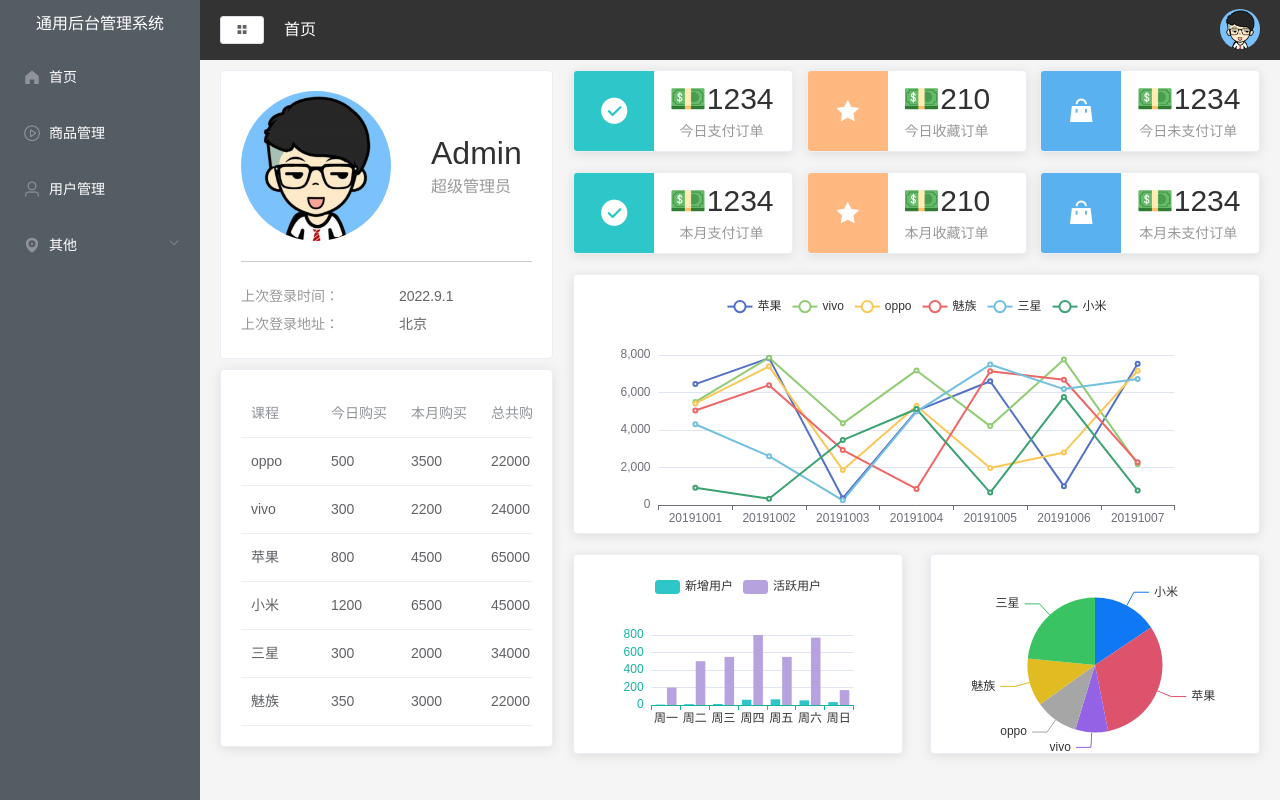
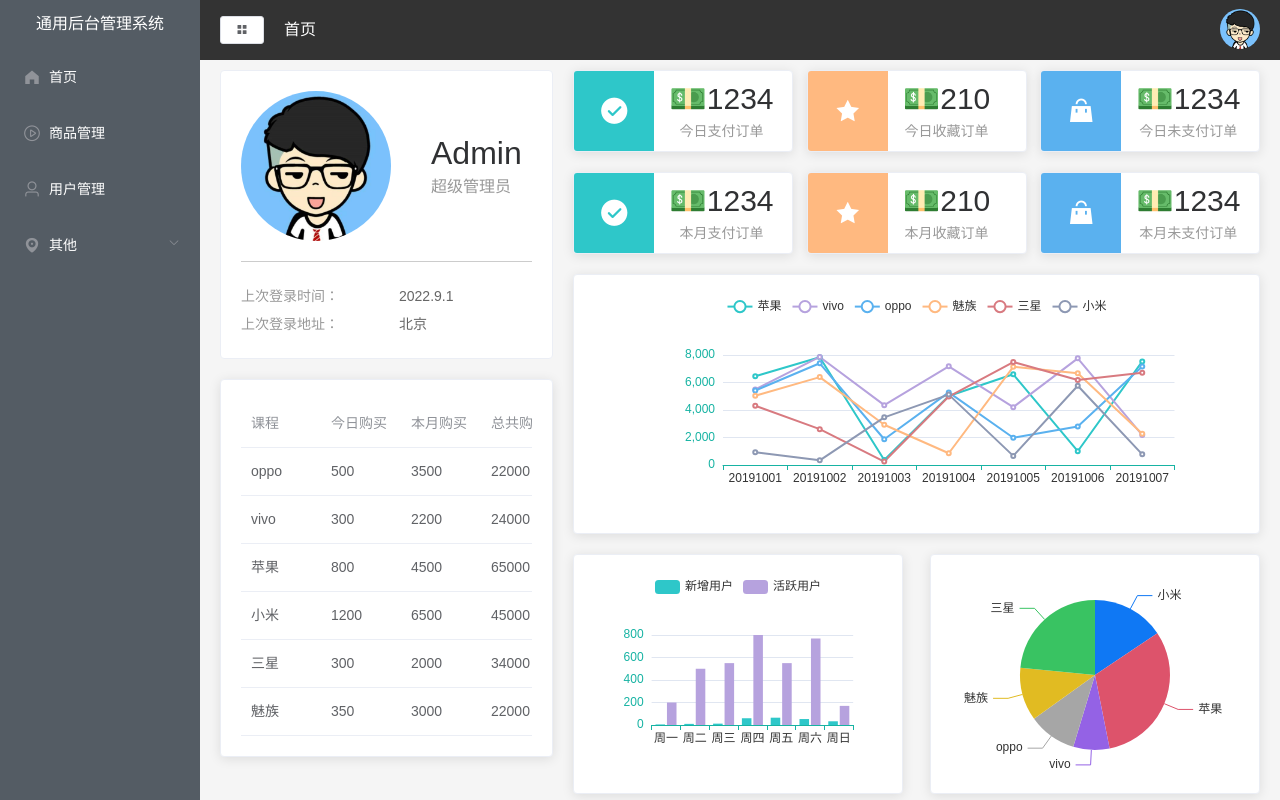
Before and after one commit to xusum/vue-manage, a Vue app: page /home in a window 1280 px wide. Built offline with nearby package versions, Linux system fonts and the light colour scheme.

Commit message:
add package components

```diff
--- /dev/null
+++ b/src/components/ECharts.vue
@@ -0,0 +1,122 @@
+<template>
+    <div ref="echart">
+
+    </div>
+</template>
+
+<script>
+import * as echarts from 'echarts'
+export default {
+    props: {
+        isAxisChart: {
+            type: Boolean,
+            default: true
+        },
+        chartData: {
+            type: Object,
+            default() {
+                return {
+                    xData: [],
+                    series: []
+                }
+            }
+        }
+    },
+    watch: {
+        chartData: {
+            handler: function () {
+                this.initChart()
+            },
+            deep: true
+        }
+    },
+    methods: {
+        initChart() {
+            this.initChartData()
+            if (this.echart) {
+                this.echart.setOption(this.options)
+            } else {
+                this.echart = echarts.init(this.$refs.echart)
+                this.echart.setOption(this.options)
+            }
+        },
+        initChartData() {
+            if (this.isAxisChart) {
+                this.axisOption.xAxis.data = this.chartData.xData
+                this.axisOption.series = this.chartData.series
+            } else {
+                this.normalOption.series = this.chartData.series
+            }
+        }
+    },
+    data() {
+        return {
+            axisOption: {
+
+                legend: {
+                    // 图例文字颜色
+                    textStyle: {
+                        color: "#333",
+                    },
+                },
+                grid: {
+                    left: "20%",
+                },
+                // 提示框
+                tooltip: {
+                    trigger: "axis",
+                },
+                xAxis: {
+                    type: "category", // 类目轴
+                    data: [],
+                    axisLine: {
+                        lineStyle: {
+                            color: "#17b3a3",
+                        },
+                    },
+                    axisLabel: {
+                        interval: 0,
+                        color: "#333",
+                    },
+                },
+                yAxis: [
+                    {
+                        type: "value",
+                        axisLine: {
+                            lineStyle: {
+                                color: "#17b3a3",
+                            },
+                        },
+                    },
+                ],
+                color: ["#2ec7c9", "#b6a2de", "#5ab1ef", "#ffb980", "#d87a80", "#8d98b3"],
+                series: [],
+
+        },
+
+            normalOption: {
+            tooltip: {
+                trigger: "item",
+                },
+            color: [
+                "#0f78f4",
+                "#dd536b",
+                "#9462e5",
+                "#a6a6a6",
+                "#e1bb22",
+                "#39c362",
+                "#3ed1cf",
+            ],
+                series: [],
+            },
+        echart: null
+    }
+},
+computed: {
+    options() {
+        return this.isAxisChart ? this.axisOption : this.normalOption
+    }
+}
+}
+
+</script>
--- a/views/home/index.vue
+++ b/views/home/index.vue
@@ -14,8 +14,8 @@
                     <p>上次登录地址：<span>北京</span></p>
                 </div>
             </el-card>
-            <el-card style="margin-top:10px; ">
-                <el-table style="padding: -20px;"  :data="tableData">
+            <el-card style="margin-top:20px; ">
+                <el-table style="padding: -20px;" :data="tableData">
                     <el-table-column v-for="(val, key) in tableLabel" v-bind:key="key" v-bind:prop="key"
                         v-bind:label="val">
                     </el-table-column>
@@ -36,17 +36,17 @@
                 </el-card>
             </div>
             <el-card style="height: 260px">
-                <div style="height: 280px" ref="echarts">
-                </div>
+                <!-- <div style="height: 280px" ref="echarts"></div> -->
+                <echart :chartData="echartData.order" style="height: 240px"> </echart>
             </el-card>
             <div class="graph">
-                <el-card style="height: 200px">
-                    <div style="height: 200px" ref="userEcharts">
-                    </div>
+                <el-card style="height: 240px">
+                    <!-- <div style="height: 200px" ref="userEcharts"></div> -->
+                    <echart :chartData="echartData.user" style="height: 220px"> </echart>
                 </el-card>
-                <el-card style="height: 200px">
-                    <div style="height: 180px" ref="tableEcharts">
-                    </div>
+                <el-card style="height: 240px">
+                    <!-- <div style="height: 180px" ref="tableEcharts"></div> -->
+                    <echart :chartData="echartData.video" :isAxisChart="false"  style="height: 200px"> </echart>
                 </el-card>
             </div>
         </el-col>
@@ -55,9 +55,14 @@
 
 <script>
 import { getData } from '../../api/data.js'
-import * as echarts from 'echarts'
+// import * as echarts from 'echarts'
+import Echart from '../../src/components/ECharts.vue'
+
 export default {
     name: 'home',
+    components: {
+        Echart
+    },
     data() {
         return {
             userImg: require('../../src/assets/images/user.png'),
@@ -143,7 +148,20 @@
                     icon: "s-goods",
                     color: "#5ab1ef",
                 },
-            ]
+            ],
+            echartData: {
+                order: {
+                    xData: [],
+                    series: []
+                },
+                user: {
+                    xData: [],
+                    series: []
+                },
+                video: {
+                    series: []
+                }
+            }
 
         }
     },
@@ -164,64 +182,82 @@
                     })
                 })
 
-                const option = {
-                    tooltip: {
-                        trigger: "axis",
-                    },
-                    xAxis: {
-                        data: xData
-                    },
-                    yAxis: {},
-                    legend: {
-                        data: keyArray
-                    },
-                    series
-                }
+                // const option = {
+                //     tooltip: {
+                //         trigger: "axis",
+                //     },
+                //     xAxis: {
+                //         data: xData
+                //     },
+                //     yAxis: {},
+                //     legend: {
+                //         data: keyArray
+                //     },
+                //     series
+                // }
 
-                const E = echarts.init(this.$refs.echarts)
-                E.setOption(option)
+                this.echartData.order.xData = xData
+                this.echartData.order.series = series
+                // const E = echarts.init(this.$refs.echarts)
+                // E.setOption(option)
 
 
                 //用户柱状图
-                const userOption = {
-                    legend: {
-                        // 图例文字颜色
-                        textStyle: {
-                            color: "#333",
-                        },
-                    },
-                    grid: {
-                        left: "20%",
-                    },
-                    // 提示框
-                    tooltip: {
-                        trigger: "axis",
-                    },
-                    xAxis: {
-                        type: "category", // 类目轴
-                        data: data.userData.map(item => item.date),
-                        axisLine: {
-                            lineStyle: {
-                                color: "#17b3a3",
-                            },
-                        },
-                        axisLabel: {
-                            interval: 0,
-                            color: "#333",
-                        },
-                    },
-                    yAxis: [
-                        {
-                            type: "value",
-                            axisLine: {
-                                lineStyle: {
-                                    color: "#17b3a3",
-                                },
-                            },
-                        },
-                    ],
-                    color: ["#2ec7c9", "#b6a2de"],
-                    series: [
+                // const userOption = {
+                //     legend: {
+                //         // 图例文字颜色
+                //         textStyle: {
+                //             color: "#333",
+                //         },
+                //     },
+                //     grid: {
+                //         left: "20%",
+                //     },
+                //     // 提示框
+                //     tooltip: {
+                //         trigger: "axis",
+                //     },
+                //     xAxis: {
+                //         type: "category", // 类目轴
+                //         data: data.userData.map(item => item.date),
+                //         axisLine: {
+                //             lineStyle: {
+                //                 color: "#17b3a3",
+                //             },
+                //         },
+                //         axisLabel: {
+                //             interval: 0,
+                //             color: "#333",
+                //         },
+                //     },
+                //     yAxis: [
+                //         {
+                //             type: "value",
+                //             axisLine: {
+                //                 lineStyle: {
+                //                     color: "#17b3a3",
+                //                 },
+                //             },
+                //         },
+                //     ],
+                //     color: ["#2ec7c9", "#b6a2de"],
+                //     series: [
+                //         {
+                //             name: '新增用户',
+                //             data: data.userData.map(item => item.new),
+                //             type: 'bar'
+                //         },
+                //         {
+                //             name: '活跃用户',
+                //             data: data.userData.map(item => item.active),
+                //             type: 'bar'
+                //         }
+                //     ]
+                // }
+
+
+                this.echartData.user.xData = data.userData.map(item => item.date)
+                this.echartData.user.series = [
                     {
                         name: '新增用户',
                         data: data.userData.map(item => item.new),
@@ -233,34 +269,44 @@
                         type: 'bar'
                     }
                 ]
-                }
-                const Z = echarts.init(this.$refs.userEcharts)
-                Z.setOption(userOption)
+
+                // const Z = echarts.init(this.$refs.userEcharts)
+                // Z.setOption(userOption)
 
                 // 饼图
-                const tableOption = {
-                    tooltip: {
-                        trigger: "item",
-                    },
-                    color: [
-                        "#0f78f4",
-                        "#dd536b",
-                        "#9462e5",
-                        "#a6a6a6",
-                        "#e1bb22",
-                        "#39c362",
-                        "#3ed1cf",
-                    ],
-                    series: [
+                // const tableOption = {
+                //     tooltip: {
+                //         trigger: "item",
+                //     },
+                //     color: [
+                //         "#0f78f4",
+                //         "#dd536b",
+                //         "#9462e5",
+                //         "#a6a6a6",
+                //         "#e1bb22",
+                //         "#39c362",
+                //         "#3ed1cf",
+                //     ],
+                //     series: [
+                //         {
+                //             type: 'pie',
+                //             data: data.videoData,
+
+                //         }
+                //     ]
+                // }
+
+                this.echartData.video.series = [
                     {
                         type: 'pie',
                         data: data.videoData,
 
                     }
                 ]
-                }
-                const B = echarts.init(this.$refs.tableEcharts)
-                B.setOption(tableOption)
+
+
+                // const B = echarts.init(this.$refs.tableEcharts)
+                // B.setOption(tableOption)
 
             }
             console.log(res);
@@ -270,7 +316,7 @@
 </script>
 
 <style lang="less">
-    /deep/.el-card__body{
+/deep/.el-card__body {
     padding: 0;
 }
 </style>
```
Lines whose indentation alone changed are shown as unchanged.
